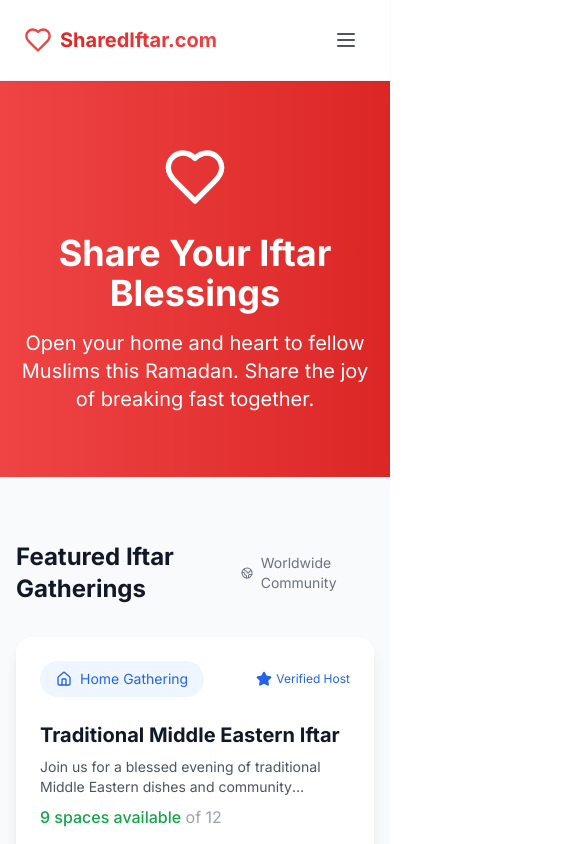
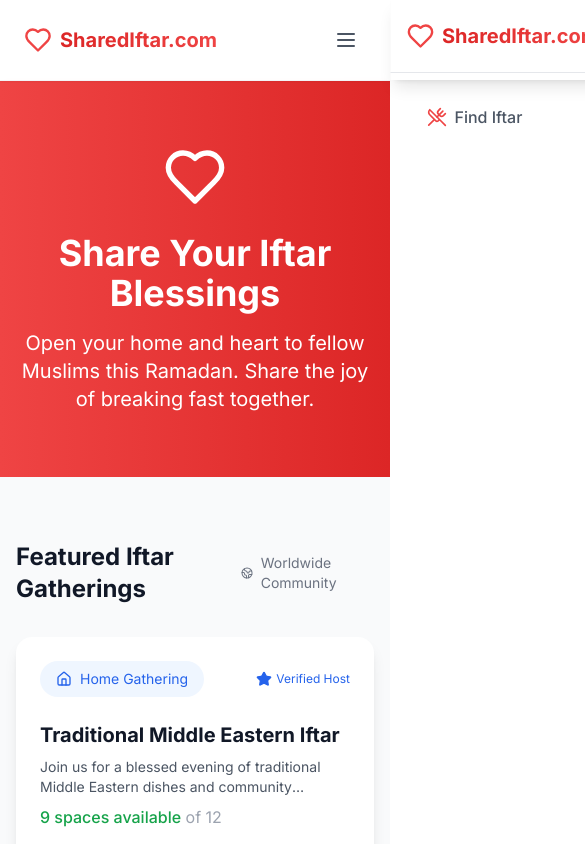
Before and after one commit to kolity/sharediftar.com, a Next.js app: page /iftar in a window 390 px wide. Shown: the top 844 px of the page, 585 px wide, since content can reach past the window. Built offline with nearby package versions, Linux system fonts and the light colour scheme.

Commit message:
mobile menu fixed

```diff
--- a/src/components/Header.tsx
+++ b/src/components/Header.tsx
@@ -27,9 +27,19 @@ const BrandName = () => (
 );
 
 const MobileMenu = ({ isOpen, onClose }: { isOpen: boolean; onClose: () => void }) => (
+  <>
+    {/* Overlay */}
     <div
-    className={`fixed inset-0 bg-white/95 backdrop-blur-sm z-50 transform transition-all duration-300 ${
-      isOpen ? 'translate-x-0 opacity-60' : 'translate-x-full opacity-0'
+      className={`fixed inset-0 bg-black transition-opacity duration-300 ${
+        isOpen ? "opacity-60 pointer-events-auto" : "opacity-0 pointer-events-none"
+      }`}
+      onClick={onClose}
+    />
+
+    {/* Menu */}
+    <div
+      className={`fixed top-0 right-0 bottom-0 w-9/12 max-w-sm bg-white shadow-lg z-50 transition-transform duration-300 ${
+        isOpen ? "translate-x-0" : "translate-x-full"
       }`}
     >
       <div className="flex justify-between items-center p-4 border-b">
@@ -42,14 +52,20 @@ const MobileMenu = ({ isOpen, onClose }: { isOpen: boolean; onClose: () => void
         </button>
       </div>
 
-    <nav className="p-6">
+      <nav className="p-6 h-full overflow-y-auto">
         <div className="flex flex-col gap-6">
-        <NavLink href="/iftar" icon={UtensilsCrossed}>Find Iftar</NavLink>
-        <NavLink href="/recipes" icon={Book}>Recipes</NavLink>
+          <NavLink href="/iftar" icon={UtensilsCrossed}>
+            Find Iftar
+          </NavLink>
+          <NavLink href="/recipes" icon={Book}>
+            Recipes
+          </NavLink>
 
           <div className="border-t my-6"></div>
 
-        <NavLink href="/signin" icon={LogIn}>Sign in</NavLink>
+          <NavLink href="/signin" icon={LogIn}>
+            Sign in
+          </NavLink>
           <Link
             href="/signup"
             className="flex items-center justify-center gap-3 p-4 bg-gradient-to-r from-red-500 to-red-600 text-white rounded-xl shadow-lg shadow-red-100 hover:shadow-red-200 transition-all duration-200 hover:-translate-y-0.5"
@@ -60,6 +76,7 @@ const MobileMenu = ({ isOpen, onClose }: { isOpen: boolean; onClose: () => void
         </div>
       </nav>
     </div>
+  </>
 );
 
 const Header = () => {
```
Lines whose indentation alone changed are shown as unchanged.
